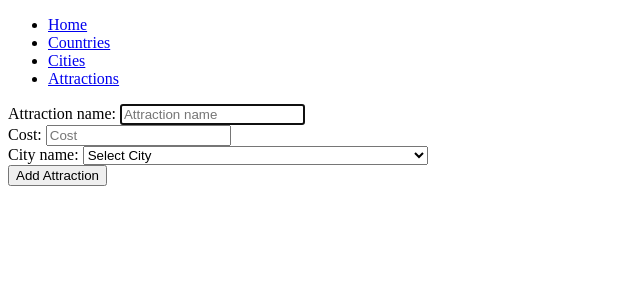
After one commit to emmDevs/on_top_of_the_world, a Flask app: page /attractions/new in a window 1280 px wide. The commit adds this page. Shown: the top 300 px of the page, without its empty margins (0-640 px from the left). Run offline with Flask 2, Linux system fonts and the light colour scheme; data that the repository does not hold is empty; some libraries are stand-ins or nearby versions.

Commit message:
add new attraction working

```diff
--- a/controllers/attraction_controller.py
+++ b/controllers/attraction_controller.py
@@ -19,10 +19,24 @@ def display_attractions():
 
 
 # NEW
-# @attractions_blueprint.route("/attractions/new", methods=["GET"])
+@attractions_blueprint.route("/attractions/new", methods=["GET"])
+def new_attraction():
+    attractions = attraction_repository.select_all()
+    cities = city_repository.select_all()
+    return render_template("attractions/new.html", attractions = attractions, cities = cities)
 
 # CREATE
 
+@attractions_blueprint.route("/attractions", methods=['POST'])
+def create_attraction():
+    name = request.form["name"]
+    cost = request.form["cost"]
+    city_id = request.form["city"]
+
+    city = city_repository.select(city_id)
+    attraction = Attraction(name, cost, city)
+    attraction_repository.save(attraction)
+    return redirect("/attractions")
 
 
 # EDIT
--- a/controllers/city_controller.py
+++ b/controllers/city_controller.py
@@ -3,6 +3,7 @@ from flask import Blueprint
 from models.city import City
 import repositories.city_repository as city_repository
 import repositories.country_repository as country_repository
+import repositories.attraction_repository as attraction_repository
 
 cities_blueprint = Blueprint("cities", __name__)
 
@@ -16,7 +17,8 @@ def display_cities():
 @cities_blueprint.route("/cities/<id>", methods=["GET"])
 def show_city(id):
     city = city_repository.select(id)
-    return render_template("cities/show.html", city = city)
+    attractions = attraction_repository.select_attraction_by_city(id)
+    return render_template("cities/show.html", city = city, attractions = attractions)
 
 
 # NEW
--- a/controllers/country_controller.py
+++ b/controllers/country_controller.py
@@ -18,11 +18,6 @@ def show_country(id):
     country = country_repository.select(id)
     cities = city_repository.select_city_by_country(id)
     return render_template("countries/show.html", country = country, cities = cities)
-
-# I want to list the cities under each country on the same html page
-# @countries_blueprint.route("/countries/<id>", methods=["GET"])
-
-#         return render_template("countries/show.html", cities = cities)
 
 # NEW
 
--- a/models/attraction.py
+++ b/models/attraction.py
@@ -4,3 +4,4 @@ class Attraction:
         self.name = name
         self.cost = cost
         self.city = city
+        self.id = id
--- a/repositories/attraction_repository.py
+++ b/repositories/attraction_repository.py
@@ -3,6 +3,8 @@ from db.run_sql import run_sql
 from models.attraction import Attraction
 from models.city import City
 from models.country import Country
+
+import repositories.city_repository as city_repository
 
 def save(attraction):
     sql = "INSERT INTO attractions(name, cost, city_id) VALUES (%s, %s, %s) RETURNING id"
@@ -15,12 +17,13 @@ def save(attraction):
 def select_all():
     attractions = []
 # I WANT TO ORDER THE ATTRACTIONS BY CITY
-    sql = "SELECT * FROM attractions ORDER BY name ASC"
+    sql = "SELECT * FROM attractions"
     # ORDER BY city.id"
     results = run_sql(sql)
 
     for row in results:
-        attraction = Attraction(row['name'], row['cost'], row['city_id'], row['id'])
+        city = city_repository.select(row['city_id'])
+        attraction = Attraction(row['name'], row['cost'], city, row['id'])
         attractions.append(attraction)
     return attractions
 
@@ -31,18 +34,20 @@ def select(id):
     result = run_sql(sql, values)[0]
 
     if result is not None:
-        attraction = Attraction(result['name'], result['cost'], result['city'], result['id'])
+        city = city_repository.select(result['city_id'])
+        attraction = Attraction(result['name'], result['cost'], city, result['id'])
     return attraction
 
-def select_attraction_by_city(city):
+def select_attraction_by_city(id):
     attractions = []
 
     sql = "SELECT * FROM attractions WHERE city_id = %s"
-    values = [city.id]
+    values = [id]
     results = run_sql(sql, values)
 
     for row in results:
-        attraction = Attraction(row['name'], row['cost'], row['city'], row['id'])
+        city = city_repository.select(row['city_id'])
+        attraction = Attraction(row['name'], row['cost'], city, row['id'])
         attractions.append(attraction)
     return attractions
 
--- a/repositories/city_repository.py
+++ b/repositories/city_repository.py
@@ -20,7 +20,8 @@ def select_all():
     results = run_sql(sql)
 
     for row in results:
-        city = City(row['name'], row['country_id'], row['notes'], row['visited'], row['id'])
+        country = country_repository.select(row['country_id'])
+        city = City(row['name'], country, row['notes'], row['visited'], row['id'])
         cities.append(city)
     return cities
 
@@ -43,7 +44,8 @@ def select_city_by_country(id):
     results = run_sql(sql, values)
 
     for row in results:
-        city = City(row['name'], row['country_id'], row['notes'], row['visited'], row['id'])
+        country = country_repository.select(row['country_id'])
+        city = City(row['name'], country, row['notes'], row['visited'], row['id'])
         cities.append(city)
     return cities
 
--- /dev/null
+++ b/templates/attractions/new.html
@@ -0,0 +1,25 @@
+{% extends 'base.html' %}
+
+{% block content %}
+<form action="/attractions" method="POST">
+<div>
+    <label for="name">Attraction name:</label>
+    <input type="text" name="name" placeholder="Attraction name" required autofocus>
+</div>
+<div>
+    <label for="cost">Cost:</label>
+    <input type="number" name="cost" placeholder="Cost" required autofocus>
+</div>
+<div>
+    <label for="city">City name:</label>
+    <select name="city" id="city">
+        <option value="city" disabled selected hidden>Select City</option>
+    {% for city in cities %}
+        <option value="{{city.id}}">{{city.name}}</option>
+    {% endfor %}
+        <option value="select_city" disabled>Can't see the City you need? Please create a City first.</option>
+</select>
+</div>
+<button type="submit">Add Attraction</button>
+</form>
+{% endblock content %}
```
Also changed, not shown: templates/attractions/index.html (+14 -3 lines), templates/cities/show.html (+6 -1 lines), templates/countries/show.html (+7 -0 lines).
